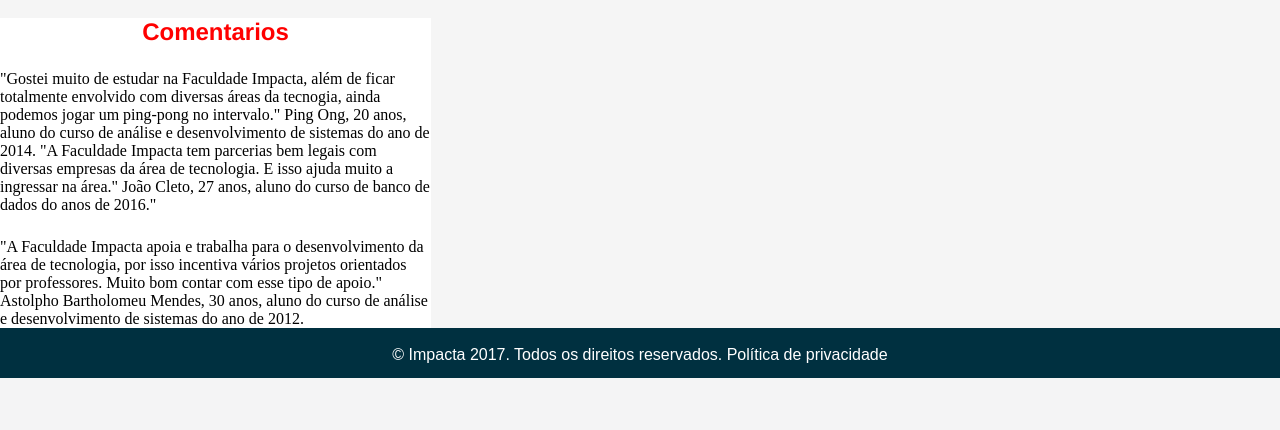
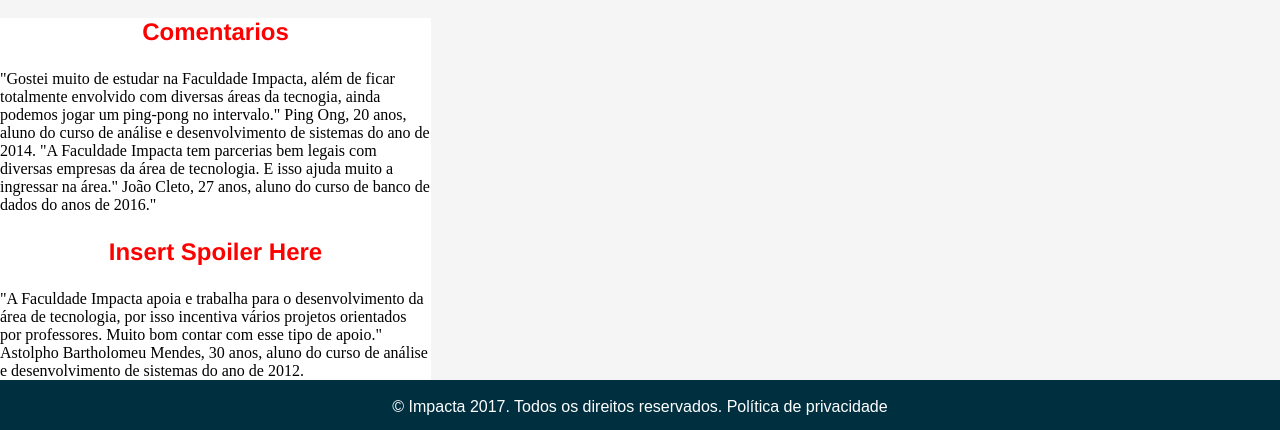
Before and after one commit to lucasgsouza03/TecWeb-TF-ADS2B, a Django app: page / in a window 1280 px wide. Shown: the part 656-1086 px from the top of the page. Before the commit the page ends 1034 px from the top, so only its background shows below. Run offline with Django 3.2, Linux system fonts and the light colour scheme; parts of the project's set-up code (start-up, migrations or seed data) failed here and were passed over.

Commit message:
index.html

```diff
--- a/core/templates/index.html
+++ b/core/templates/index.html
@@ -22,7 +22,7 @@
 					<span>
 					"A Faculdade Impacta tem parcerias bem legais com diversas empresas da área de tecnologia. E isso ajuda muito a ingressar na área."  João Cleto, 27 anos, aluno do curso de banco de dados do anos de 2016."
 					</span>
-					<h1>{{ teste.nome }}</h1>
+					<h1>Insert spoiler here</h1>
 
 					<span>
 					"A Faculdade Impacta apoia e trabalha para o desenvolvimento da área de tecnologia, por isso incentiva vários projetos orientados por professores. Muito bom contar com esse tipo de apoio." Astolpho Bartholomeu Mendes, 30 anos, aluno do curso de análise e desenvolvimento de sistemas do ano de 2012.
```
